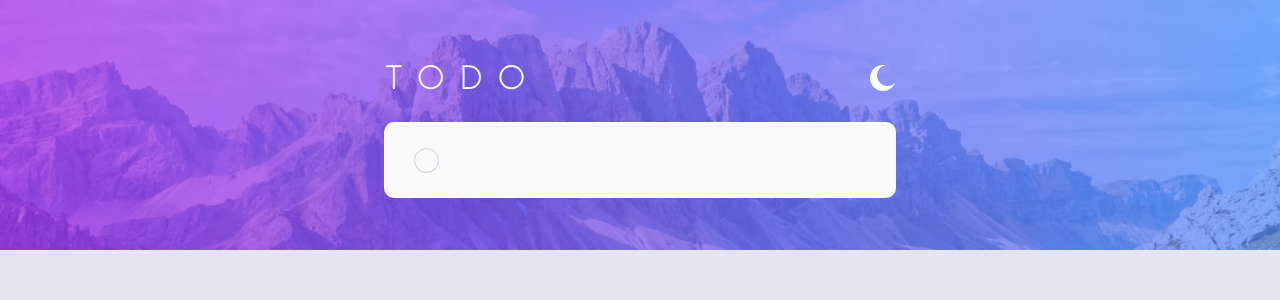
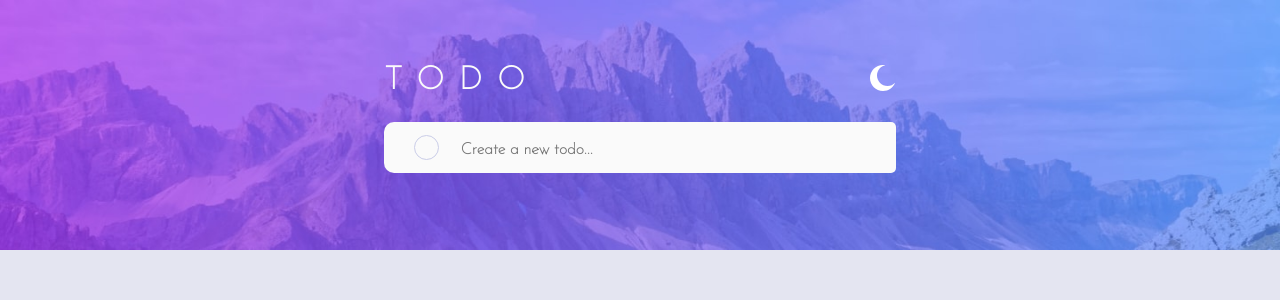
Before and after one commit to Romario-Negreiros/Todo-App, a React (Create React App) app: page / in a window 1280 px wide. Shown: the top 300 px of the page. Built offline with nearby package versions, Linux system fonts and the light colour scheme.

Commit message:
more 2 componentes, input for task creation, and task boxes

```diff
--- a/src/App.js
+++ b/src/App.js
@@ -1,22 +1,25 @@
-import React from 'react';
+import React, { useState } from 'react';
 import './App.css';
 import InputTask from './InputTask.js'
+import Task from './Task.js'
 
-class App extends React.Component {
-  constructor() {
-    super()
-    this.state = {
-      tasks: []
-    }
+function App() {
+  const [toDo, setToDo] = useState('')
+  const sendTask = task => {
+    const getAllTasks = [...toDo, task]
+    setToDo(getAllTasks)
   }
-  createTask = event => {
-    const inputValue = event.target.value
-  }
-  render() {
-    return (
-      <InputTask createTask={this.createTask} />
-    )
-  }
+  const getAllTasks = [...toDo]
+  const tasksList = getAllTasks.map((v, i) => <Task key={i} index={i} task={v} />)
+  return (
+    <section>
+      <InputTask sendTask={sendTask} />
+
+      <ul className="c-tasksList">
+        {tasksList}
+      </ul>
+    </section>
+  )
 }
 
 export default App;
--- a/src/InputTask.js
+++ b/src/InputTask.js
@@ -1,12 +1,22 @@
 import React, { useState } from 'react'
 
 function InputTask(props) {
-    const [task, setTask] = useState('')
-
+    const [value, setValue] = useState('')
+    const updateValue = event => {
+        setValue(event.target.value)
+    }
+    const getTask = key => {
+        if(key.charCode === 13) props.sendTask(value)
+    }
     return (
         <div className="b-taskCreator">
-            <div class="circle"></div>
-            <input type="text" value={task} onChange={props.createTask} />
+            <div className="circle"></div>
+            <input type="text"
+                placeholder="Create a new todo..."
+                value={value}
+                onChange={updateValue}
+                onKeyPress={getTask}
+            />
         </div>
     )
 }
--- /dev/null
+++ b/src/Task.js
@@ -0,0 +1,13 @@
+import React from 'react'
+import './App.css'
+
+function Task(props) {
+    return (
+        <div className={`task${props.index} tasks`}>
+            <div className="circle"></div>
+            <p>{props.task}</p>
+        </div>
+    )
+}
+
+export default Task
```
